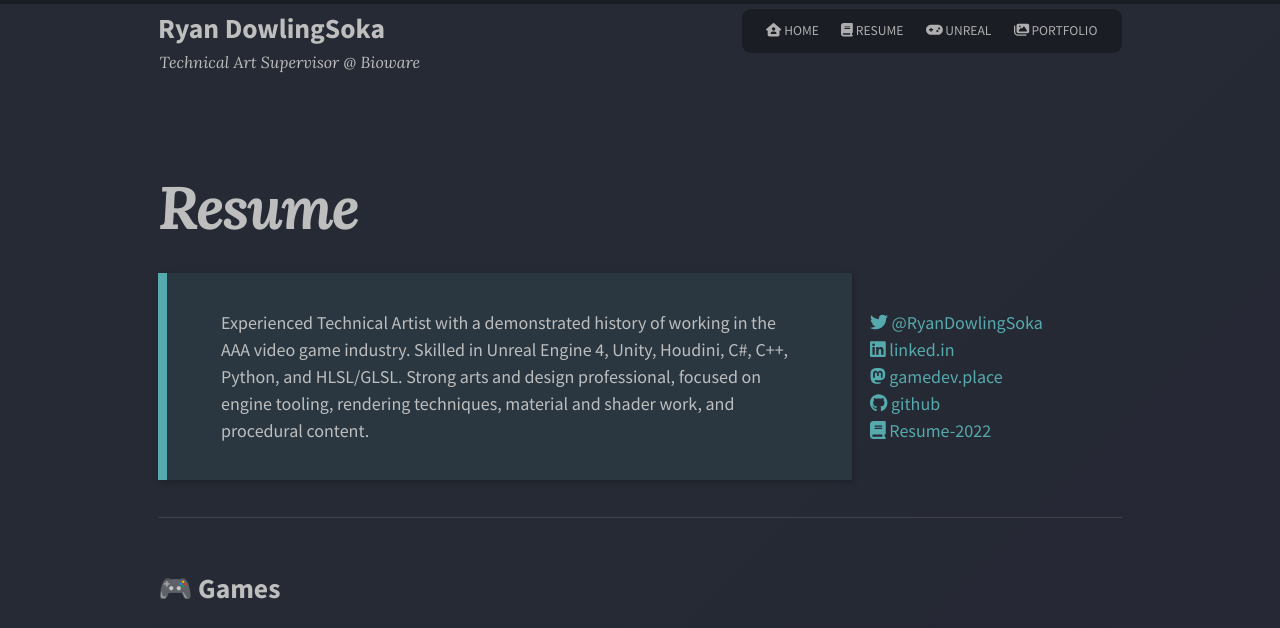
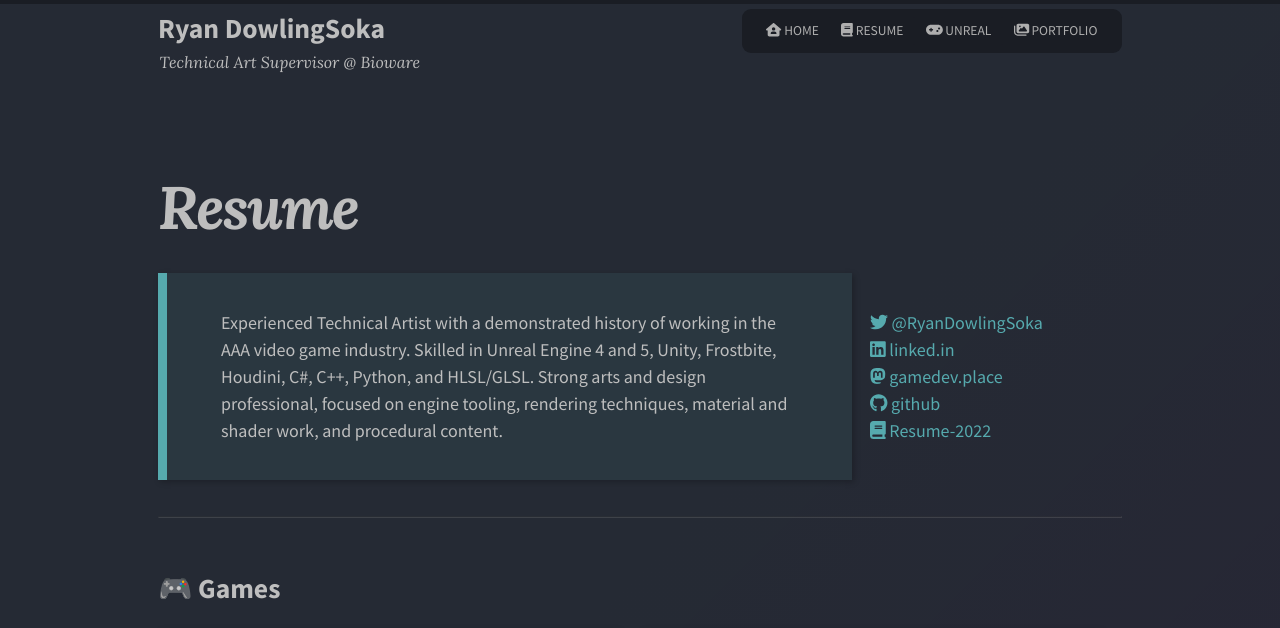
Before and after one commit to Ryan-DowlingSoka/ryan-dowlingsoka.github.io, a Jekyll site: the page built from resume.md, in a window 1280 px wide and 900 px high, cut to the strip 0-628 px from the top of the window. Built offline with Jekyll 4.4.1, drawn with Linux system fonts in a browser that asks for light colours.

Commit message:
Update resume blurb.

```diff
--- a/resume.md
+++ b/resume.md
@@ -13,7 +13,7 @@ redirect_from:
     flex: 1 1 35em;
 ">
 
-> Experienced Technical Artist with a demonstrated history of working in the AAA video game industry. Skilled in Unreal Engine 4, Unity, Houdini, C#, C++, Python, and HLSL/GLSL. Strong arts and design professional, focused on engine tooling, rendering techniques, material and shader work, and procedural content.
+> Experienced Technical Artist with a demonstrated history of working in the AAA video game industry. Skilled in Unreal Engine 4 and 5, Unity, Frostbite, Houdini, C#, C++, Python, and HLSL/GLSL. Strong arts and design professional, focused on engine tooling, rendering techniques, material and shader work, and procedural content.
 
 </div>
 
```
